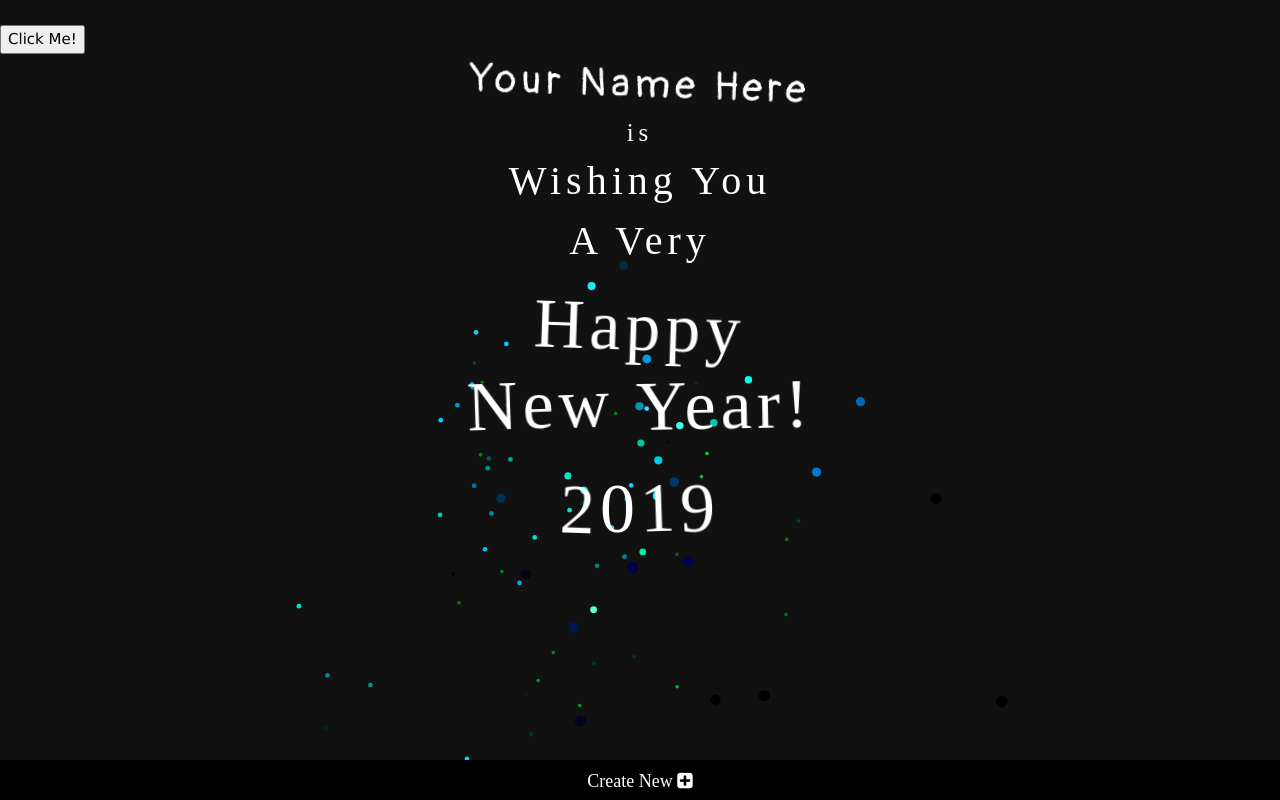
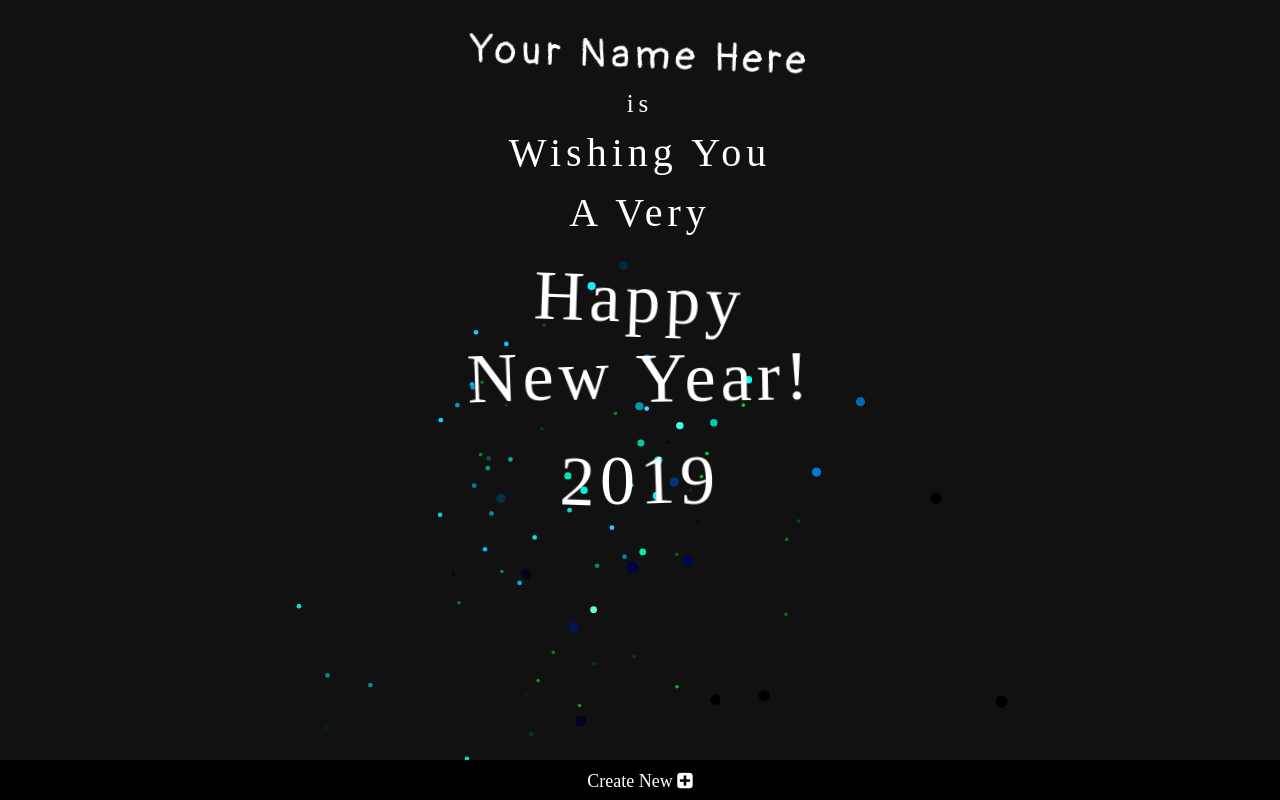
Before and after one commit to sagarmahobia/new_year_greeting_web, a plain HTML site: page index.html in a window 1280 px wide. Drawn offline with nearby package versions, Linux system fonts and the light colour scheme; a web font is replaced by a local one.

Commit message:
Update index.html

```diff
--- a/index.html
+++ b/index.html
@@ -39,7 +39,7 @@
     </canvas>
 
     <div class="greeting">
-      <button type="button" id="target">Click Me!</button>
+
         <p class="your-name"><span id="name" class="animated">Your Name Here</span></p>
 
         <p class="is-text">is</p>
```
